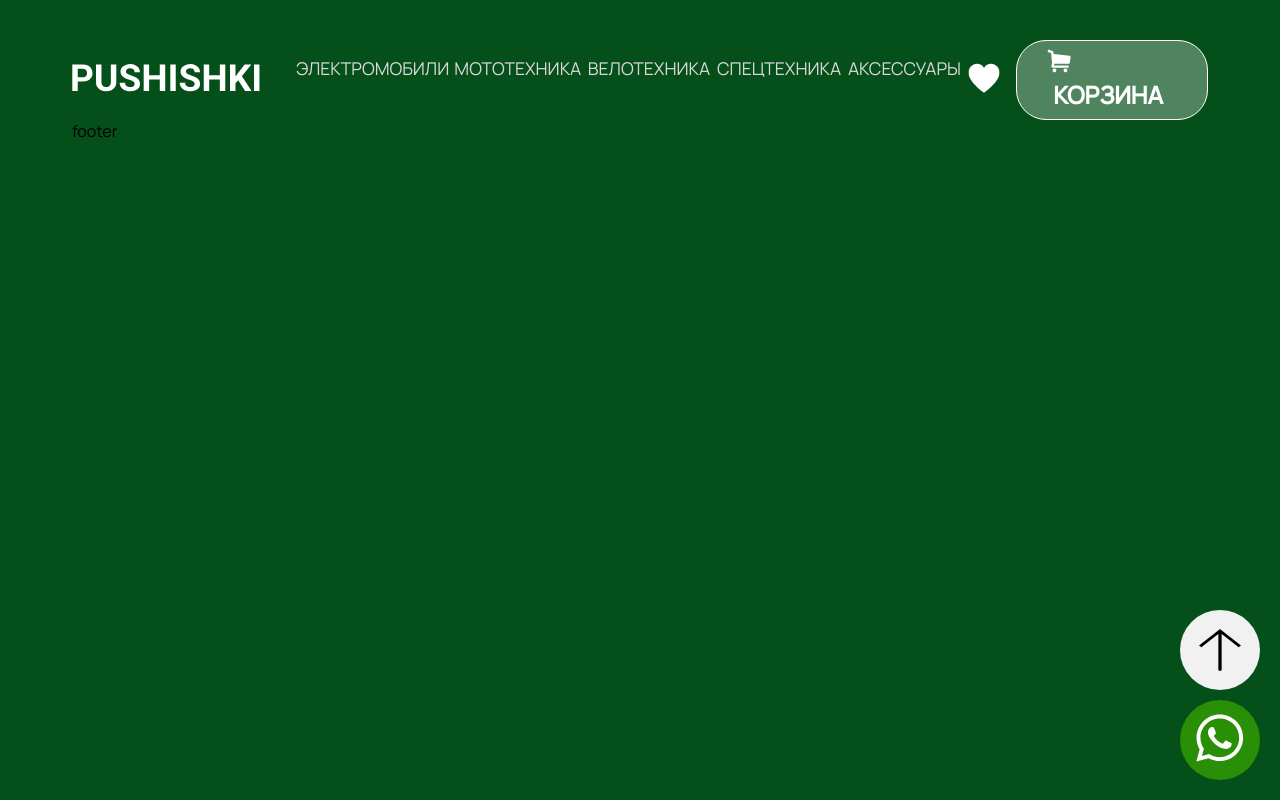
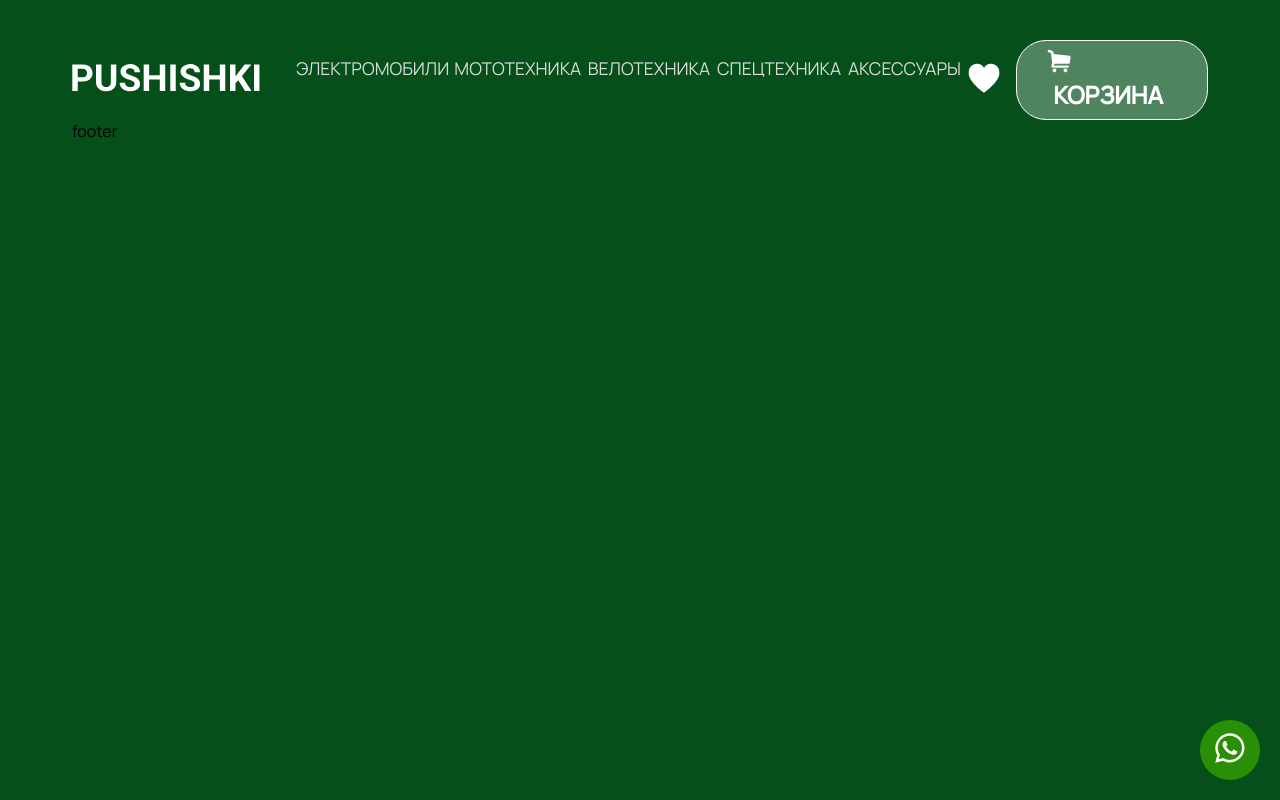
Before and after one commit to Zrossiz/pushishki_client, a Next.js app: page / in a window 1280 px wide. Built offline with nearby package versions, Linux system fonts and the light colour scheme.

Commit message:
feat: added animation for To top component

```diff
--- a/src/components/ToTop/ToTop.module.scss
+++ b/src/components/ToTop/ToTop.module.scss
@@ -4,9 +4,13 @@
     align-items: center;
     background-color: #f1f1f1;
     border-radius: 50%;
-    width: 80px;
-    height: 80px;
+    width: 60px;
+    height: 60px;
     cursor: pointer;
+    opacity: 1;
+    transition: 0.6s;
+    animation: opacity 1s ease-in-out;
+    overflow: hidden;
 
     img {
         transition: 0.6s;
@@ -16,3 +20,22 @@
         transform: translateY(-4px);
     }
 }
+
+.hidden {
+    height: 0;
+    opacity: 0;
+}
+
+@keyframes opacity {
+    10% {
+        opacity: 0.1;
+    }
+
+    30% {
+        opacity: 0.3;
+    }
+
+    50% {
+        opacity: 0.6;
+    }
+}
--- a/src/components/ToTop/ToTop.tsx
+++ b/src/components/ToTop/ToTop.tsx
@@ -1,7 +1,12 @@
 import Image from 'next/image';
-import styles from './ToTop.module.scss'
+import styles from './ToTop.module.scss';
+import cn from 'classnames';
+import { useScrollY } from '@/hooks';
 
 export const ToTop = () => {
+
+  const y = useScrollY();
+
   const scrollToTop = () => {
     window.scrollTo({
       top: 0,
@@ -9,8 +14,10 @@ export const ToTop = () => {
     });
   };
   return (
-        <div className={styles.wrapper} onClick={() => scrollToTop()}>
-            <Image src="/icons/TopArrow.svg" width={42} height={42} alt="Наверх" />
+    <div className={cn(styles.wrapper, {
+      [styles.hidden]: y < 200,
+    })} onClick={() => scrollToTop()}>
+      <Image src="/icons/TopArrow.svg" width={30} height={30} alt="Наверх" />
     </div>
   )
 }
--- a/src/components/WhatsApp/WhatsApp.module.scss
+++ b/src/components/WhatsApp/WhatsApp.module.scss
@@ -3,8 +3,8 @@
     justify-content: center;
     align-items: center;
     background-color: #298F07;
-    width: 80px;
-    height: 80px;
+    width: 60px;
+    height: 60px;
     border-radius: 50%;
     transition: 0.6s;
 
--- a/src/components/WhatsApp/WhatsApp.tsx
+++ b/src/components/WhatsApp/WhatsApp.tsx
@@ -6,7 +6,7 @@ export const WhatsApp = () => {
     return (
         <div className={styles.wrapper}>
             <Link href="#">
-                <Image src="/icons/WhatsApp.svg" height={48} width={48} alt="WhatsApp" />
+                <Image src="/icons/WhatsApp.svg" height={30} width={30} alt="WhatsApp" />
             </Link>
         </div>
     )
--- a/src/layout/Layout.module.scss
+++ b/src/layout/Layout.module.scss
@@ -23,7 +23,7 @@
     position: fixed;
     bottom: 20px;
     right: 20px;
-    height: 170px;
+    height: 130px;
     display: flex;
     flex-direction: column;
     justify-content: space-between;
```
Lines whose indentation alone changed are shown as unchanged.
